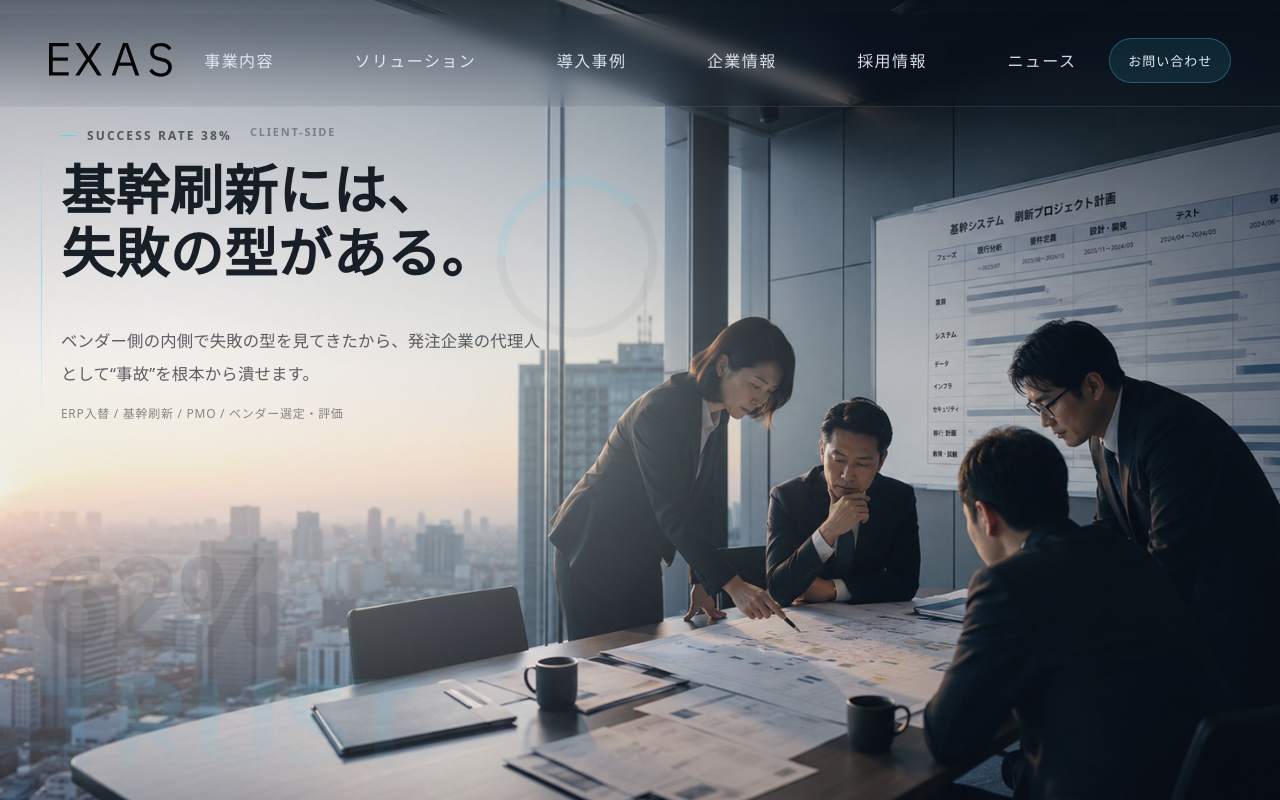
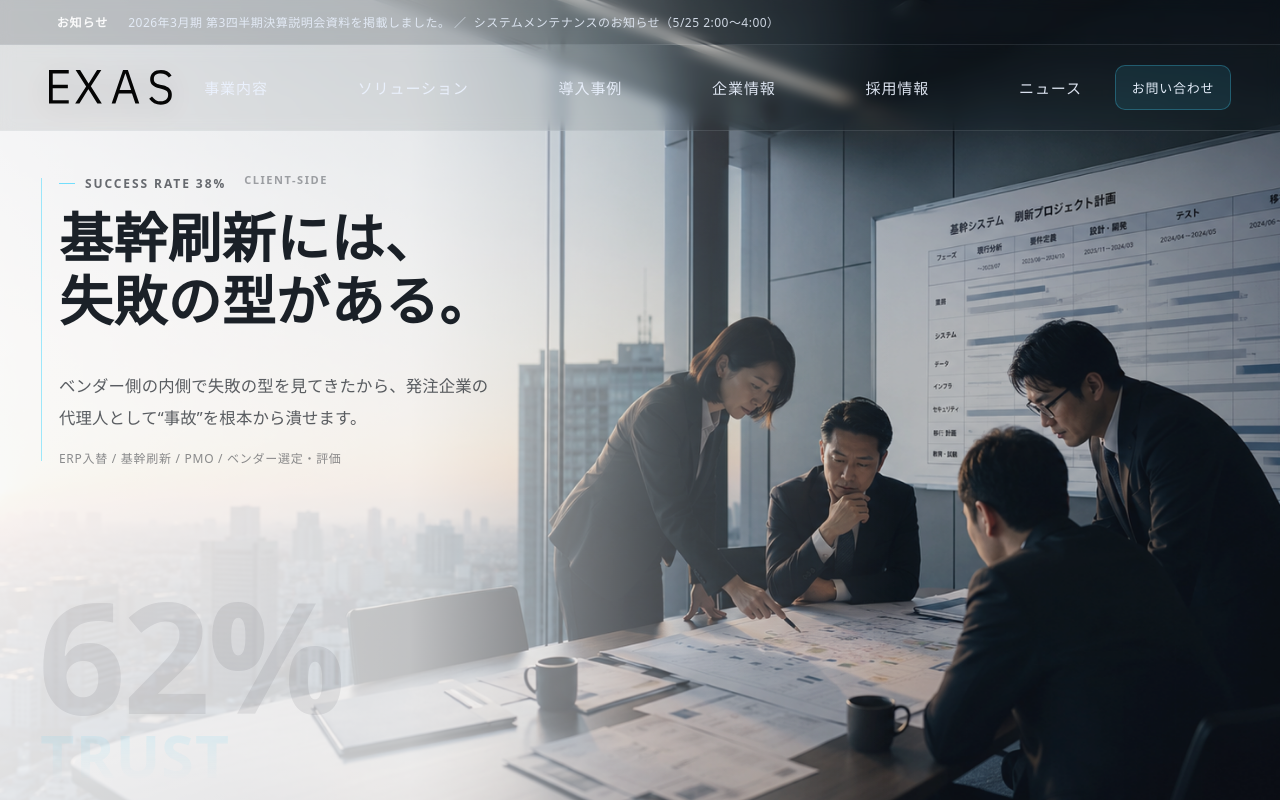
Before and after one commit to gushiyuu123-glitch/exas-hero, a React (Vite) app: page / in a window 1280 px wide. Built offline with nearby package versions, Linux system fonts and the light colour scheme; a web font is replaced by a local one.

Commit message:
test: auto deploy check

```diff
--- a/src/sections/Hero.jsx
+++ b/src/sections/Hero.jsx
@@ -12,22 +12,19 @@ const NAV = [
 ];
 
 const HERO = {
-  // public に置く前提
   bg: "/hero-exas-meeting.png",
 
   kickerLeft: "SUCCESS RATE 38%",
   kickerRight: "CLIENT-SIDE",
 
   title: "基幹刷新には、\n失敗の型がある。",
-
-  lead: "ベンダー側の内側で失敗の型を見てきたから、発注企業の代理人として“事故”を根本から潰せます。",
-
+  lead:
+    "ベンダー側の内側で失敗の型を見てきたから、発注企業の代理人として“事故”を根本から潰せます。",
   scope: "ERP入替 / 基幹刷新 / PMO / ベンダー選定・評価",
 
-  // CTAは“ヘッダーに集約”する（本文は黙らせる）
   headerCta: { label: "お問い合わせ", href: "#contact" },
 
-  // 英字オブジェクト（読ませない）
+  // object（読ませない）
   bigEnA: "62%",
   bigEnB: "TRUST",
 };
@@ -65,13 +62,15 @@ export default function Hero() {
   const onJump = useMemo(
     () => (href) => (e) => {
       if (!href?.startsWith("#")) return;
+
       const target = document.getElementById(href.slice(1));
       if (!target) return;
 
       e.preventDefault();
 
-      // ヘッダーの縦を削ったのでオフセットも少し下げる
-      const offset = 92;
+      const headerEl = document.querySelector('[data-hero-header="1"]');
+      const offset =
+        headerEl ? Math.ceil(headerEl.getBoundingClientRect().height) + 12 : 92;
 
       window.scrollTo({
         top: target.getBoundingClientRect().top + window.scrollY - offset,
@@ -86,26 +85,34 @@ export default function Hero() {
       ref={rootRef}
       id="top"
       className={`${styles.section} ${inView ? styles.in : ""}`}
-      style={{ "--hero": `url(${HERO.bg})` }}
+      style={{ "--hero": `url("${HERO.bg}")` }}
       aria-label="EXAS ヒーロー"
     >
-      {/* bg stack */}
+      {/* bg */}
       <div className={styles.bg} aria-hidden="true" />
       <div className={styles.veil} aria-hidden="true" />
-      <div className={styles.grid} aria-hidden="true" />
+
+      {/* “資料の板” */}
       <div className={styles.read} aria-hidden="true" />
 
-      {/* big english object (behind copy) */}
+      {/* big object */}
       <div className={styles.bigEn} aria-hidden="true">
         <span className={styles.bigEnA}>{HERO.bigEnA}</span>
         <span className={styles.bigEnB}>{HERO.bigEnB}</span>
       </div>
 
       {/* header */}
-      <header className={styles.header}>
+      <header className={styles.header} data-hero-header="1">
+        <div className={styles.ticker} aria-label="お知らせ">
+          <span className={styles.tickerLabel}>お知らせ</span>
+          <span className={styles.tickerText}>
+            2026年3月期 第3四半期決算説明会資料を掲載しました。&nbsp;／&nbsp;
+            システムメンテナンスのお知らせ（5/25 2:00〜4:00）
+          </span>
+        </div>
+
         <div className={styles.headerInner}>
           <a className={styles.logo} href="#top" aria-label="EXAS Inc.">
-            {/* public/EXAS.svg */}
             <img
               className={styles.logoSvg}
               src="/EXAS.svg"
@@ -162,7 +169,6 @@ export default function Hero() {
               <div className={styles.scope} aria-label="対応領域">
                 {HERO.scope}
               </div>
-              {/* CTAは本文から撤去：ヘッダーに集約 */}
             </div>
           </div>
         </div>
--- a/src/sections/Hero.module.css
+++ b/src/sections/Hero.module.css
@@ -1,9 +1,6 @@
 /* src/sections/Hero.module.css */
 @import url("https://fonts.googleapis.com/css2?family=IBM+Plex+Sans+JP:wght@400;500;600;700&display=swap");
 
-/* =========================
-   TOKEN
-========================= */
 .section {
   position: relative;
   min-height: 100vh;
@@ -12,8 +9,10 @@
 
   --ice: 234 242 255;
   --ink: 8 14 22;
-  --line: 130 164 205;
+
+  --line: 120 150 190;
   --acc: 64 214 255;
+  --warn: 255 92 92;
 
   --dur: 660ms;
   --ease: cubic-bezier(0.22, 1, 0.36, 1);
@@ -22,11 +21,7 @@
     "Yu Gothic", "Meiryo", sans-serif;
 }
 
-/* =========================
-   LAYER CONTRACT
-   bg:1 → veil:2 → grid:3 → read:4 → bigEn:10 → wrap:20 → header:30
-========================= */
-
+/* bg */
 .bg {
   position: absolute;
   inset: 0;
@@ -34,100 +29,57 @@
   background: var(--hero) center / cover no-repeat;
   transform: scale(1.02);
 
-  /* 画像を“1段だけ”背景化（やりすぎない） */
-  filter: saturate(0.96) contrast(0.97) brightness(0.92) grayscale(0.02);
+  /* 画像を“1段だけ”背景へ（主張を落とす） */
+  filter: saturate(0.92) contrast(0.95) brightness(0.88) grayscale(0.03);
   opacity: 0.98;
 
   pointer-events: none;
 }
 
-/* ヘッダーの可読性＋右端を軽く締める（暗幕禁止） */
-.veil {
-  position: absolute;
-  inset: 0;
-  z-index: 2;
-  pointer-events: none;
+/* 中央→右に“流れて消える膜” + もう少し薄く */
+.veil{
   background:
-    linear-gradient(180deg, rgba(6, 14, 24, 0.30) 0%, rgba(6, 14, 24, 0) 46%),
-    linear-gradient(90deg, rgba(6, 14, 24, 0) 54%, rgba(6, 14, 24, 0.12) 100%);
+    /* 横：中央から右へだけ薄く乗って、右端で消える */
+    linear-gradient(
+      90deg,
+      transparent 0%,
+      transparent 52%,
+      rgba(0, 30, 60, 0.10) 64%,
+      rgba(0, 30, 60, 0.06) 78%,
+      transparent 100%
+    ),
+    /* 縦：上だけごく薄く（ベタ塗り感を消す） */
+    linear-gradient(
+      180deg,
+      rgba(0, 20, 40, 0.22) 0%,
+      rgba(0, 20, 40, 0.10) 22%,
+      rgba(0, 20, 40, 0) 40%
+    );
 }
 
-/* 格子は“ガント周辺だけ”。顔と手元にノイズをかけない */
-.grid {
+/* 文字舞台：ラジアルじゃなく“企業っぽい帯”に寄せる */
+.read {
   position: absolute;
   inset: 0;
   z-index: 3;
   pointer-events: none;
-  opacity: 0.055;
-  background-image: repeating-linear-gradient(
-      90deg,
-      rgba(130, 164, 205, 0.18) 0 1px,
-      transparent 1px 160px
-    ),
-    repeating-linear-gradient(
-      0deg,
-      rgba(130, 164, 205, 0.12) 0 1px,
-      transparent 1px 120px
-    );
-  mix-blend-mode: screen;
 
-  -webkit-mask-image: radial-gradient(
-    860px 520px at 88% 18%,
-    #000 0 58%,
-    transparent 86%
+  background: linear-gradient(
+    90deg,
+    rgba(255, 255, 255, 0.90) 0%,
+    rgba(255, 255, 255, 0.78) 32%,
+    rgba(255, 255, 255, 0.20) 54%,
+    rgba(255, 255, 255, 0) 70%
   );
-  mask-image: radial-gradient(
-    860px 520px at 88% 18%,
-    #000 0 58%,
-    transparent 86%
-  );
+  opacity: 0.95;
 }
 
-@media (prefers-reduced-motion: no-preference) {
-  .grid {
-    animation: gridDrift 7.6s linear infinite;
-  }
-  @keyframes gridDrift {
-    0% { background-position: 0 0, 0 0; }
-    100% { background-position: 220px 0, 0 180px; }
-  }
-}
-
-/* 左スポット光（文字主役の舞台） */
-.read {
-  position: absolute;
-  inset: 0;
-  z-index: 4;
-  pointer-events: none;
-
-  /* “箱”じゃなく“光” */
-  background: radial-gradient(
-    920px 620px at 14% 42%,
-    rgba(255, 255, 255, 0.84) 0%,
-    rgba(255, 255, 255, 0.46) 44%,
-    rgba(255, 255, 255, 0.12) 70%,
-    rgba(255, 255, 255, 0) 88%
-  );
-
-  -webkit-mask-image: radial-gradient(
-    1040px 760px at 16% 44%,
-    #000 56%,
-    transparent 100%
-  );
-  mask-image: radial-gradient(
-    1040px 760px at 16% 44%,
-    #000 56%,
-    transparent 100%
-  );
-  opacity: 0.70;
-}
-
-/* =========================
-   BIG EN OBJECT
-========================= */
+/* big object */
 .bigEn {
   position: absolute;
-  inset: auto 0 22px 0;
+  left: 0;
+  right: 0;
+  bottom: 18px;
   z-index: 10;
   pointer-events: none;
   user-select: none;
@@ -135,70 +87,94 @@
 
   display: flex;
   flex-direction: column;
-  gap: clamp(6px, 1.2vh, 10px);
+  gap: 6px;
 
-  /* 下に溶かす */
+  /* 下に溶かす（読ませない） */
   -webkit-mask-image: linear-gradient(180deg, #000 0 76%, transparent 100%);
   mask-image: linear-gradient(180deg, #000 0 76%, transparent 100%);
 }
 
-.bigEnA,
-.bigEnB {
+.bigEnA {
   display: block;
-  line-height: 0.9;
+  line-height: 0.88;
   letter-spacing: -0.02em;
   font-weight: 800;
-  font-size: clamp(70px, 9.8vw, 180px);
+  font-size: clamp(96px, 12vw, 220px);
+  color: rgba(8, 14, 22, 0.08);
   transform: translateX(-0.02em);
 }
 
-.bigEnA { color: rgba(8, 14, 22, 0.08); }
-.bigEnB { color: rgba(64, 214, 255, 0.09); }
-
-@media (max-width: 760px) {
-  .bigEn { inset: auto 0 14px 0; }
-  .bigEnA, .bigEnB { font-size: clamp(56px, 14vw, 108px); }
+.bigEnB {
+  display: block;
+  line-height: 0.92;
+  letter-spacing: 0.02em;
+  font-weight: 700;
+  font-size: clamp(42px, 4.6vw, 86px);
+  color: rgba(64, 214, 255, 0.10);
+  transform: translateX(-0.01em);
 }
 
-/* =========================
-   HEADER（縦を削って重さを消す）
-========================= */
+/* header */
 .header {
   position: absolute;
   inset: 0 0 auto 0;
   z-index: 30;
-  padding-top: calc(env(safe-area-inset-top, 0px) + 14px);
-  padding-bottom: 10px;
+  padding-top: env(safe-area-inset-top, 0px);
 }
 
-.header::before {
-  content: "";
-  position: absolute;
-  inset: 0 0 auto 0;
-  height: 104px;
-  background: linear-gradient(180deg, rgba(6, 14, 24, 0.38), rgba(6, 14, 24, 0));
-  pointer-events: none;
+/* ticker（泥臭さの核） */
+.ticker {
+  width: min(1840px, 100%);
+  margin: 0 auto;
+  padding: 10px clamp(18px, 3.8vw, 84px);
+
+  display: flex;
+  align-items: center;
+  gap: 12px;
+
+  border-bottom: 1px solid rgba(234, 242, 255, 0.10);
+  background: rgba(8, 14, 22, 0.22);
+
+  -webkit-backdrop-filter: blur(6px) saturate(1.03);
+  backdrop-filter: blur(6px) saturate(1.03);
 }
 
+.tickerLabel {
+  font-size: 12px;
+  font-weight: 700;
+  letter-spacing: 0.08em;
+  color: rgba(255, 255, 255, 0.92);
+  padding: 3px 8px;
+  border-radius: 4px;
+  background: rgba(var(--warn), 0.92);
+  flex: 0 0 auto;
+}
+
+.tickerText {
+  font-size: 12px;
+  letter-spacing: 0.04em;
+  color: rgba(234, 242, 255, 0.85);
+  white-space: nowrap;
+  overflow: hidden;
+  text-overflow: ellipsis;
+}
+
+/* 企業っぽく“線＋少し厚み” */
 .headerInner {
-  position: relative;
   width: min(1840px, 100%);
   margin: 0 auto;
-
-  /* “縦も広げる”は維持、でも厚すぎない */
-  padding: 16px clamp(18px, 3.8vw, 84px);
+  padding: 14px clamp(18px, 3.8vw, 84px);
 
   display: grid;
   grid-template-columns: auto 1fr auto;
   align-items: center;
   gap: clamp(18px, 2.4vw, 44px);
 
-  border-bottom: 1px solid rgba(234, 242, 255, 0.10);
+  border-bottom: 1px solid rgba(234, 242, 255, 0.12);
+  background: rgba(8, 14, 22, 0.08);
 
-  /* ほんのりガラス（強blur禁止） */
-  background: rgba(8, 14, 22, 0.055);
-  -webkit-backdrop-filter: blur(9px) saturate(1.05);
-  backdrop-filter: blur(9px) saturate(1.05);
+  -webkit-backdrop-filter: blur(7px) saturate(1.04);
+  backdrop-filter: blur(7px) saturate(1.04);
 }
 
 .logo {
@@ -209,32 +185,34 @@
 
 .logoSvg {
   display: block;
-  width: clamp(104px, 9.6vw, 144px);
+  width: clamp(104px, 9.6vw, 148px);
   height: auto;
-  opacity: 0.96;
-  filter: drop-shadow(0 6px 18px rgba(0, 0, 0, 0.22));
+  opacity: 0.98;
+  filter: drop-shadow(0 6px 16px rgba(0, 0, 0, 0.18));
 }
 
 .nav {
   display: flex;
-  justify-content: space-between; /* 横幅いっぱいに散らす */
-  width: min(980px, 100%);
+  justify-content: space-between;
+  width: min(1040px, 100%);
   margin: 0 auto;
 }
 
 .navLink {
   position: relative;
   text-decoration: none;
-  color: rgba(234, 242, 255, 0.90);
+  color: rgba(234, 242, 255, 0.92);
 
-  font-size: 16px;
-  letter-spacing: 0.09em;
+  font-size: 15px;
+  letter-spacing: 0.06em;
 
-  /* クリックしやすさ */
   padding: 18px 2px;
+  white-space: nowrap;
+  transition: color 240ms ease;
+}
 
-  white-space: nowrap;
-  transition: color 260ms ease;
+.navLink:hover {
+  color: rgba(234, 242, 255, 1);
 }
 
 .navLink::after {
@@ -242,72 +220,69 @@
   position: absolute;
   left: 0;
   right: 0;
-  bottom: 9px;
+  bottom: 10px;
   height: 1px;
   opacity: 0;
-  transform: scaleX(0.32);
+  background: rgba(234, 242, 255, 0.55);
+  transform: scaleX(0.35);
   transform-origin: left;
-  background: linear-gradient(90deg, rgba(64, 214, 255, 0.78), rgba(234, 242, 255, 0));
-  transition: transform 320ms var(--ease), opacity 240ms ease;
+  transition: transform 280ms var(--ease), opacity 200ms ease;
 }
 
-.navLink:hover { color: rgba(234, 242, 255, 1); }
-.navLink:hover::after { opacity: 0.85; transform: scaleX(1); }
-
-.navLink:focus-visible {
-  outline: 2px solid rgba(64, 214, 255, 0.65);
-  outline-offset: 3px;
-  border-radius: 4px;
+.navLink:hover::after {
+  opacity: 1;
+  transform: scaleX(1);
 }
 
 .headerCta {
   text-decoration: none;
   color: rgba(234, 242, 255, 0.96);
   font-size: 13px;
-  letter-spacing: 0.08em;
-  padding: 12px 18px;
-  border-radius: 999px;
-  border: 1px solid rgba(64, 214, 255, 0.30);
+  letter-spacing: 0.06em;
+  padding: 12px 16px;
+
+  border-radius: 10px; /* pillより“企業寄り” */
+  border: 1px solid rgba(64, 214, 255, 0.28);
   background: rgba(64, 214, 255, 0.10);
   white-space: nowrap;
-  transition: border-color 260ms ease, background 260ms ease;
+  transition: border-color 220ms ease, background 220ms ease;
 }
 
-.headerCta:hover { border-color: rgba(64, 214, 255, 0.52); }
-.headerCta:focus-visible {
-  outline: 2px solid rgba(64, 214, 255, 0.65);
-  outline-offset: 3px;
-  border-radius: 999px;
+.headerCta:hover {
+  border-color: rgba(64, 214, 255, 0.52);
+  background: rgba(64, 214, 255, 0.14);
 }
 
 @media (max-width: 980px) {
   .nav { display: none; }
+  .tickerText { max-width: 64vw; }
 }
 
-/* =========================
-   CONTENT
-========================= */
+/* content */
 .wrap {
   position: relative;
   z-index: 20;
   width: min(1720px, 100%);
   margin: 0 auto;
-  padding: calc(env(safe-area-inset-top, 0px) + 124px) clamp(16px, 3.2vw, 64px) 72px;
+
+  /* ticker + headerInner を考慮して上を確保 */
+  padding: calc(env(safe-area-inset-top, 0px) + 172px) clamp(16px, 3.2vw, 64px) 72px;
+
   min-height: 100vh;
   min-height: 100svh;
   display: grid;
   align-items: start;
 }
 
-.left { width: min(740px, 100%); }
+.left { width: min(760px, 100%); }
 
 .copyStage {
   position: relative;
-  padding-left: 20px;
+  padding-left: 18px;
   color: rgba(8, 14, 22, 0.92);
 }
 
-/* 左の芯（編集感） */
+/* 左の芯（編集感＝信頼） */
 .copyStage::before {
   content: "";
   position: absolute;
@@ -315,44 +290,13 @@
   top: 6px;
   bottom: 6px;
   width: 1px;
-  background: linear-gradient(
-    180deg,
-    rgba(64, 214, 255, 0),
-    rgba(64, 214, 255, 0.60),
-    rgba(64, 214, 255, 0)
-  );
+  background: rgba(64, 214, 255, 0.55);
   opacity: 0.9;
 }
 
-/* 38%リング（“読む前に理解する”オブジェクト）
-   ※強くしない。気配で十分。 */
-.copyStage::after {
-  content: "";
-  position: absolute;
-  left: clamp(320px, 33vw, 520px);
-  top: clamp(10px, 2.4vh, 22px);
-  width: clamp(152px, 18vw, 228px);
-  aspect-ratio: 1 / 1;
-  pointer-events: none;
-  border-radius: 999px;
+.statement { position: relative; }
+.meta { margin-top: clamp(18px, 4.6vh, 50px); }
 
-  background: conic-gradient(
-    from -90deg,
-    rgb(var(--acc) / 0.28) 0 38%,
-    rgb(8 14 22 / 0.10) 38% 100%
-  );
-
-  -webkit-mask: radial-gradient(closest-side, transparent 62%, #000 63% 70%, transparent 71%);
-  mask: radial-gradient(closest-side, transparent 62%, #000 63% 70%, transparent 71%);
-
-  opacity: 0.34;
-  filter: drop-shadow(0 10px 28px rgb(0 0 0 / 0.08));
-}
-
-.statement { position: relative; }
-.meta { margin-top: clamp(18px, 5.0vh, 56px); }
-
-/* kicker row */
 .kickerRow {
   display: flex;
   align-items: baseline;
@@ -364,7 +308,7 @@
   align-items: center;
   gap: 10px;
   font-size: 12px;
-  letter-spacing: 0.18em;
+  letter-spacing: 0.16em;
   font-weight: 700;
   color: rgba(8, 14, 22, 0.60);
   text-transform: uppercase;
@@ -380,13 +324,12 @@
 
 .kickerSub {
   font-size: 11px;
-  letter-spacing: 0.16em;
+  letter-spacing: 0.14em;
   font-weight: 600;
   color: rgba(8, 14, 22, 0.36);
   text-transform: uppercase;
 }
 
-/* H1（太すぎを避ける） */
 .title {
   margin: 14px 0 0;
   font-weight: 600;
@@ -399,17 +342,9 @@
   display: block;
   opacity: 0;
   transform: translateY(14px);
-
-  -webkit-mask-image: linear-gradient(90deg, #000 0 60%, transparent 78%);
-  mask-image: linear-gradient(90deg, #000 0 60%, transparent 78%);
-  -webkit-mask-size: 220% 100%;
-  mask-size: 220% 100%;
-  -webkit-mask-position: 120% 0;
-  mask-position: 120% 0;
-
-  transition: opacity var(--dur) var(--ease), transform var(--dur) var(--ease),
-    -webkit-mask-position var(--dur) var(--ease), mask-position var(--dur) var(--ease);
-
+  transition:
+    opacity var(--dur) var(--ease),
+    transform var(--dur) var(--ease);
   transition-delay: calc(130ms + (var(--i) * 130ms));
 }
 
@@ -417,8 +352,10 @@
   margin: 0;
   font-size: clamp(15px, 1.28vw, 17px);
   line-height: 2.0;
-  color: rgba(8, 14, 22, 0.64);
-  max-width: 52ch;
+  color: rgba(8, 14, 22, 0.66);
+
+  /* 改行のズレ対策：少し締める */
+  max-width: 46ch;
 }
 
 .scope {
@@ -429,29 +366,33 @@
 }
 
 /* focus */
-.logo:focus-visible {
+.logo:focus-visible,
+.navLink:focus-visible,
+.headerCta:focus-visible {
   outline: 2px solid rgba(64, 214, 255, 0.65);
   outline-offset: 3px;
   border-radius: 6px;
 }
 
-/* =========================
-   REVEAL
-========================= */
-.section :is(.headerInner, .statement, .meta) {
+/* reveal */
+.section :is(.ticker, .headerInner, .statement, .meta) {
   opacity: 0;
   transform: translateY(12px);
   transition: opacity var(--dur) var(--ease), transform var(--dur) var(--ease);
 }
 
+.section .ticker {
+  transform: translateY(-10px);
+  transition-delay: 10ms;
+}
 .section .headerInner {
   transform: translateY(-10px);
   transition-delay: 40ms;
 }
-.section .statement { transition-delay: 110ms; }
+.section .statement { transition-delay: 120ms; }
 .section .meta { transition-delay: 250ms; }
 
-.in :is(.headerInner, .statement, .meta) {
+.in :is(.ticker, .headerInner, .statement, .meta) {
   opacity: 1;
   transform: translateY(0);
 }
@@ -459,39 +400,33 @@
 .in .titleLine {
   opacity: 1;
   transform: translateY(0);
-  -webkit-mask-position: 0% 0;
-  mask-position: 0% 0;
 }
 
-/* =========================
-   RESPONSIVE
-========================= */
+/* responsive */
 @media (max-width: 760px) {
   .kickerRow { flex-direction: column; gap: 4px; }
   .kickerSub { display: none; }
   .meta { margin-top: clamp(16px, 6vh, 56px); }
 
-  /* SPはリングが邪魔になるので消す */
-  .copyStage::after { display: none; }
+  .bigEn { bottom: 10px; }
+  .bigEnA { font-size: clamp(76px, 16vw, 140px); }
+  .bigEnB { font-size: clamp(34px, 7vw, 56px); }
+
+  .wrap {
+    padding: calc(env(safe-area-inset-top, 0px) + 168px) 16px 56px;
+  }
 }
 
-/* =========================
-   REDUCED MOTION
-========================= */
+/* reduced motion */
 @media (prefers-reduced-motion: reduce) {
-  .grid { animation: none !important; }
-
-  .section :is(.headerInner, .statement, .meta) {
+  .section :is(.ticker, .headerInner, .statement, .meta) {
     transition: none !important;
     opacity: 1 !important;
     transform: none !important;
   }
-
   .titleLine {
     transition: none !important;
     opacity: 1 !important;
     transform: none !important;
-    -webkit-mask-image: none !important;
-    mask-image: none !important;
   }
 }
```
